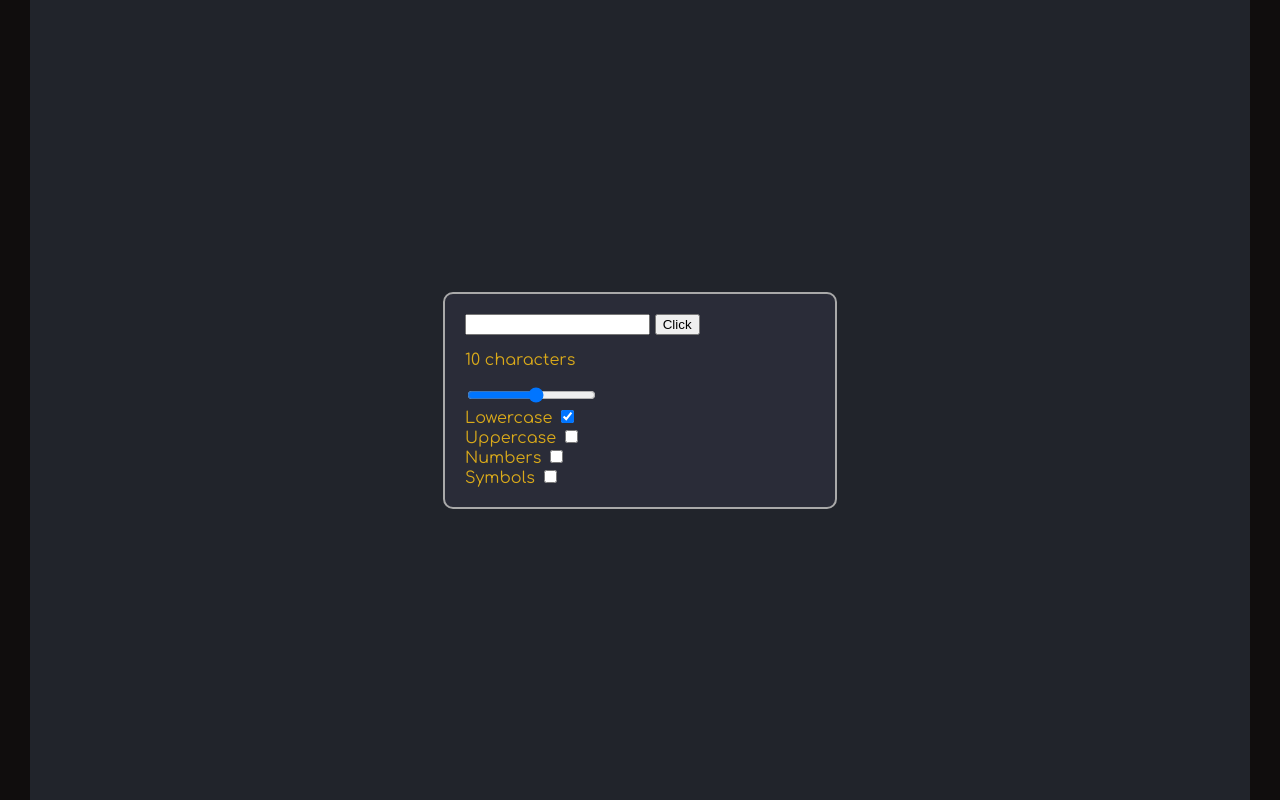
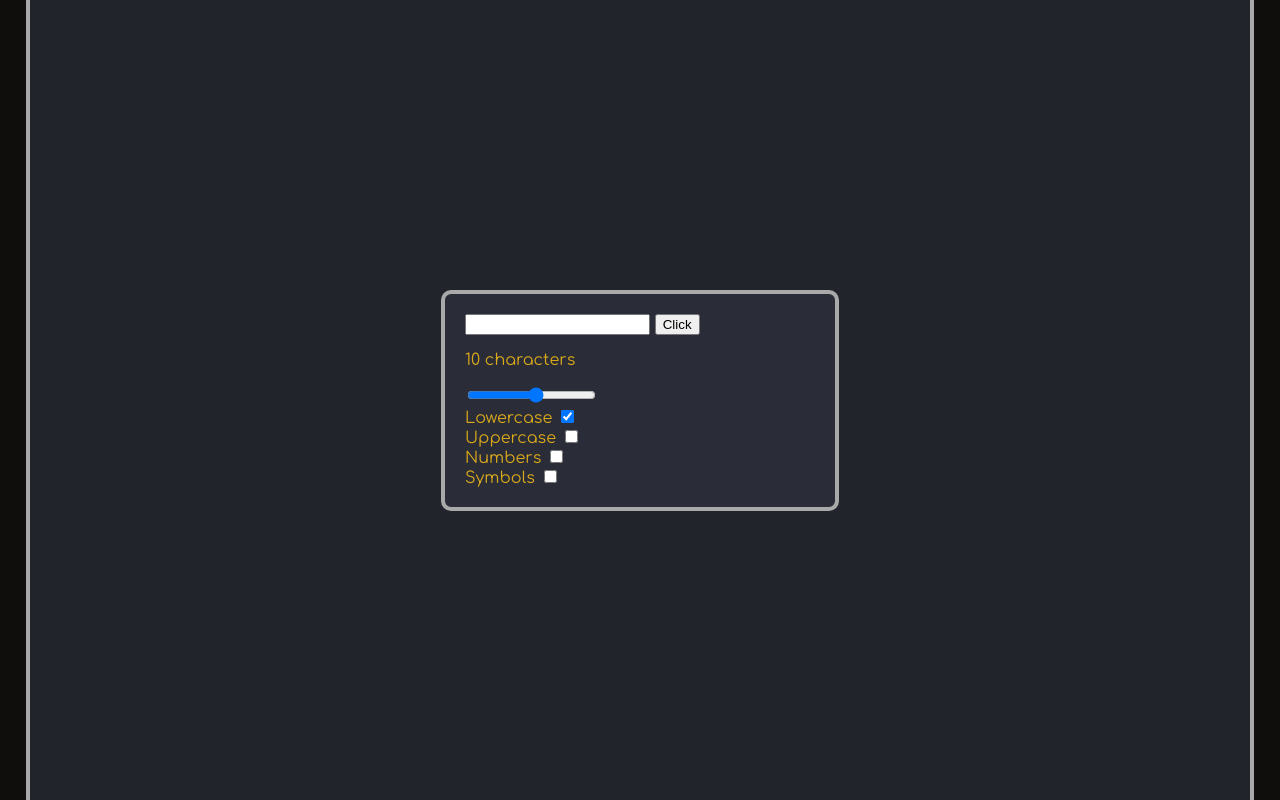
Before and after one commit to PawelRod/Password-Generator, a website built with webpack: page src/index.html in a window 1280 px wide. Built offline with nearby package versions, Linux system fonts and the light colour scheme.

Commit message:
Add default border

```diff
--- a/src/scss/style.scss
+++ b/src/scss/style.scss
@@ -3,7 +3,8 @@
 $bodyBg: #100d0d;
 $wrapperBg: #21242B;
 $appBg: #2A2C38;
-$mainFontColor: #daaa1a;
+$defaultFontColor: #daaa1a;
+$defaultBorder: 4px solid darkgrey;
 
 @mixin resetBody() {
     margin: 0;
@@ -12,7 +13,6 @@ $mainFontColor: #daaa1a;
 
 html, body {
     background: $bodyBg;
-    color: #333;
     width: 100%;
     height: 100%;
     @include resetBody();
@@ -28,14 +28,16 @@ html, body {
     height: 100%;
     padding-right: 10px;
     padding-left:  10px;
+    border-right: $defaultBorder;
+    border-left: $defaultBorder;
 }
 .app {
     margin: 0 auto;
     width: 350px;
     padding: 20px;
     background: $appBg;
-    color: $mainFontColor;
-    border: 2px solid darkgrey;
+    color: $defaultFontColor;
+    border: $defaultBorder;
     border-radius: 10px;
     font-family: 'Comfortaa', cursive;
 }
```
